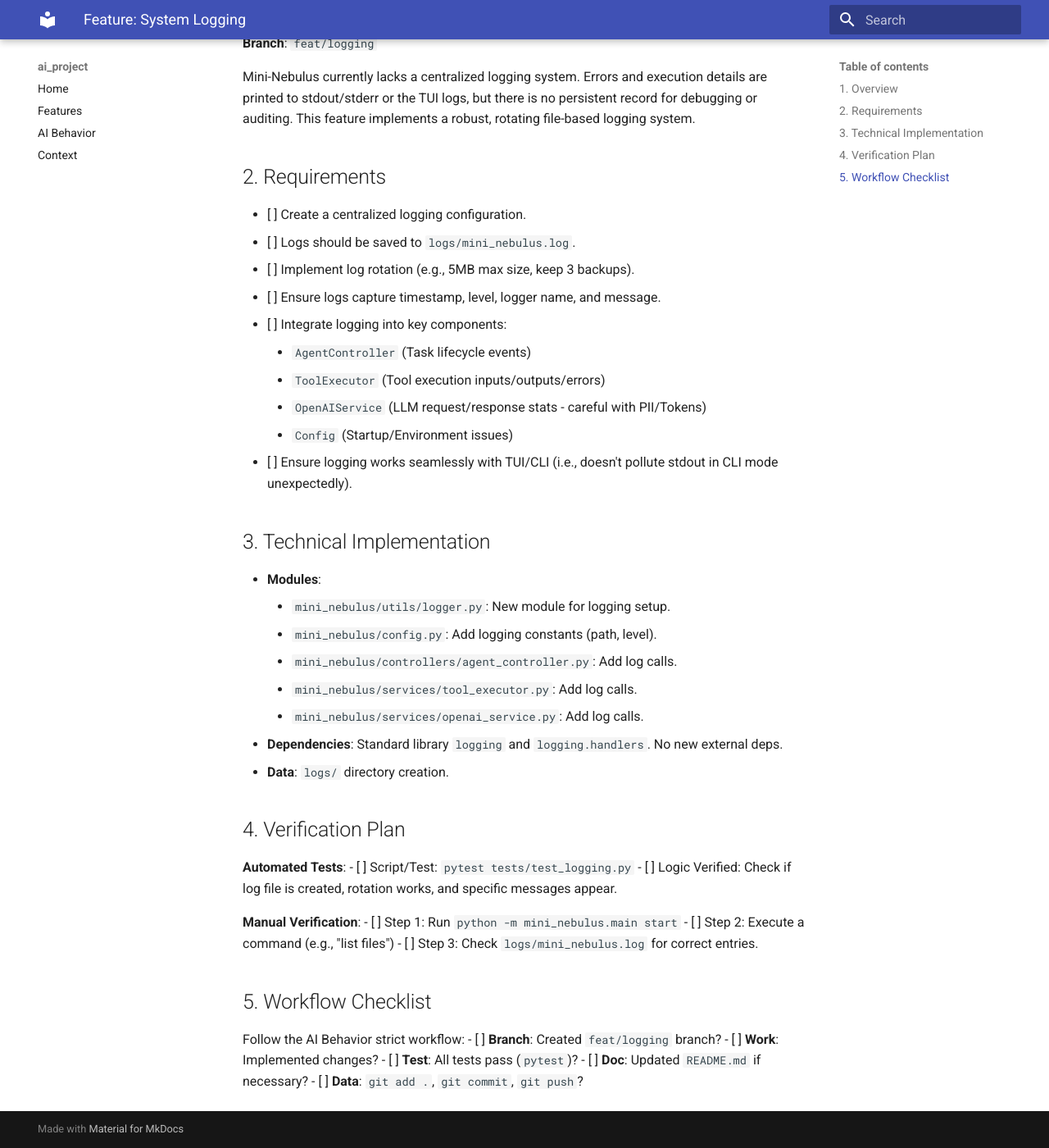
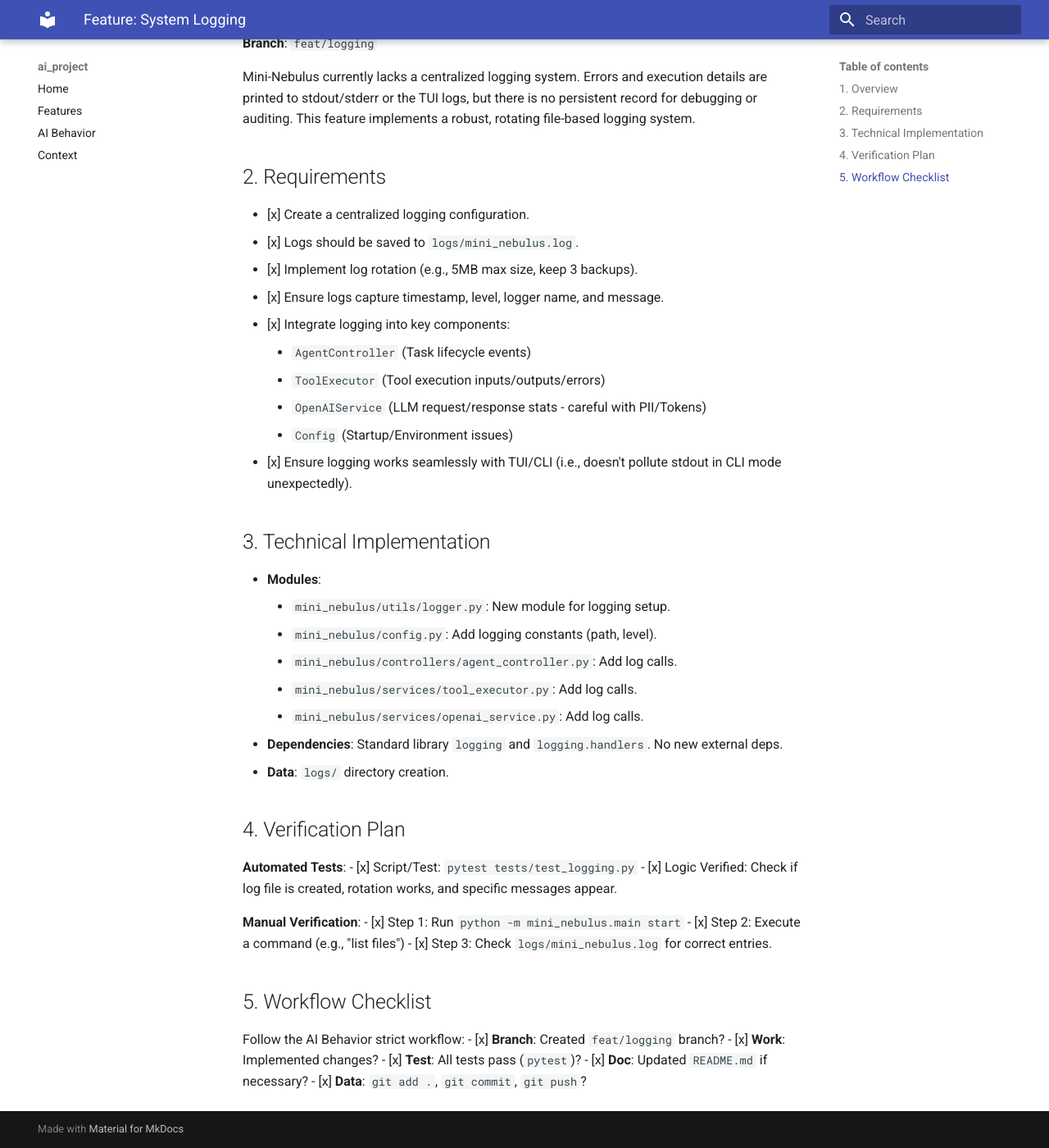
Before and after one commit to jlwestsr/nebulus-atom, an MkDocs documentation site: the page built from docs/features/logging.md, in a window 1280 px wide and 1400 px high, scrolled down 191 px. Shown: the whole window at 82% size. Built offline with MkDocs 1.6.1 and Material for MkDocs 9.7.7, drawn with Linux system fonts in a browser that asks for light colours.

Commit message:
docs: confirm logging completion

```diff
--- a/docs/features/logging.md
+++ b/docs/features/logging.md
@@ -6,16 +6,16 @@
 Mini-Nebulus currently lacks a centralized logging system. Errors and execution details are printed to stdout/stderr or the TUI logs, but there is no persistent record for debugging or auditing. This feature implements a robust, rotating file-based logging system.
 
 ## 2. Requirements
-- [ ] Create a centralized logging configuration.
-- [ ] Logs should be saved to `logs/mini_nebulus.log`.
-- [ ] Implement log rotation (e.g., 5MB max size, keep 3 backups).
-- [ ] Ensure logs capture timestamp, level, logger name, and message.
-- [ ] Integrate logging into key components:
+- [x] Create a centralized logging configuration.
+- [x] Logs should be saved to `logs/mini_nebulus.log`.
+- [x] Implement log rotation (e.g., 5MB max size, keep 3 backups).
+- [x] Ensure logs capture timestamp, level, logger name, and message.
+- [x] Integrate logging into key components:
     - `AgentController` (Task lifecycle events)
     - `ToolExecutor` (Tool execution inputs/outputs/errors)
     - `OpenAIService` (LLM request/response stats - careful with PII/Tokens)
     - `Config` (Startup/Environment issues)
-- [ ] Ensure logging works seamlessly with TUI/CLI (i.e., doesn't pollute stdout in CLI mode unexpectedly).
+- [x] Ensure logging works seamlessly with TUI/CLI (i.e., doesn't pollute stdout in CLI mode unexpectedly).
 
 ## 3. Technical Implementation
 - **Modules**:
@@ -29,18 +29,18 @@ Mini-Nebulus currently lacks a centralized logging system. Errors and execution
 
 ## 4. Verification Plan
 **Automated Tests**:
-- [ ] Script/Test: `pytest tests/test_logging.py`
-- [ ] Logic Verified: Check if log file is created, rotation works, and specific messages appear.
+- [x] Script/Test: `pytest tests/test_logging.py`
+- [x] Logic Verified: Check if log file is created, rotation works, and specific messages appear.
 
 **Manual Verification**:
-- [ ] Step 1: Run `python -m mini_nebulus.main start`
-- [ ] Step 2: Execute a command (e.g., "list files")
-- [ ] Step 3: Check `logs/mini_nebulus.log` for correct entries.
+- [x] Step 1: Run `python -m mini_nebulus.main start`
+- [x] Step 2: Execute a command (e.g., "list files")
+- [x] Step 3: Check `logs/mini_nebulus.log` for correct entries.
 
 ## 5. Workflow Checklist
 Follow the AI Behavior strict workflow:
-- [ ] **Branch**: Created `feat/logging` branch?
-- [ ] **Work**: Implemented changes?
-- [ ] **Test**: All tests pass (`pytest`)?
-- [ ] **Doc**: Updated `README.md` if necessary?
-- [ ] **Data**: `git add .`, `git commit`, `git push`?
+- [x] **Branch**: Created `feat/logging` branch?
+- [x] **Work**: Implemented changes?
+- [x] **Test**: All tests pass (`pytest`)?
+- [x] **Doc**: Updated `README.md` if necessary?
+- [x] **Data**: `git add .`, `git commit`, `git push`?
```
